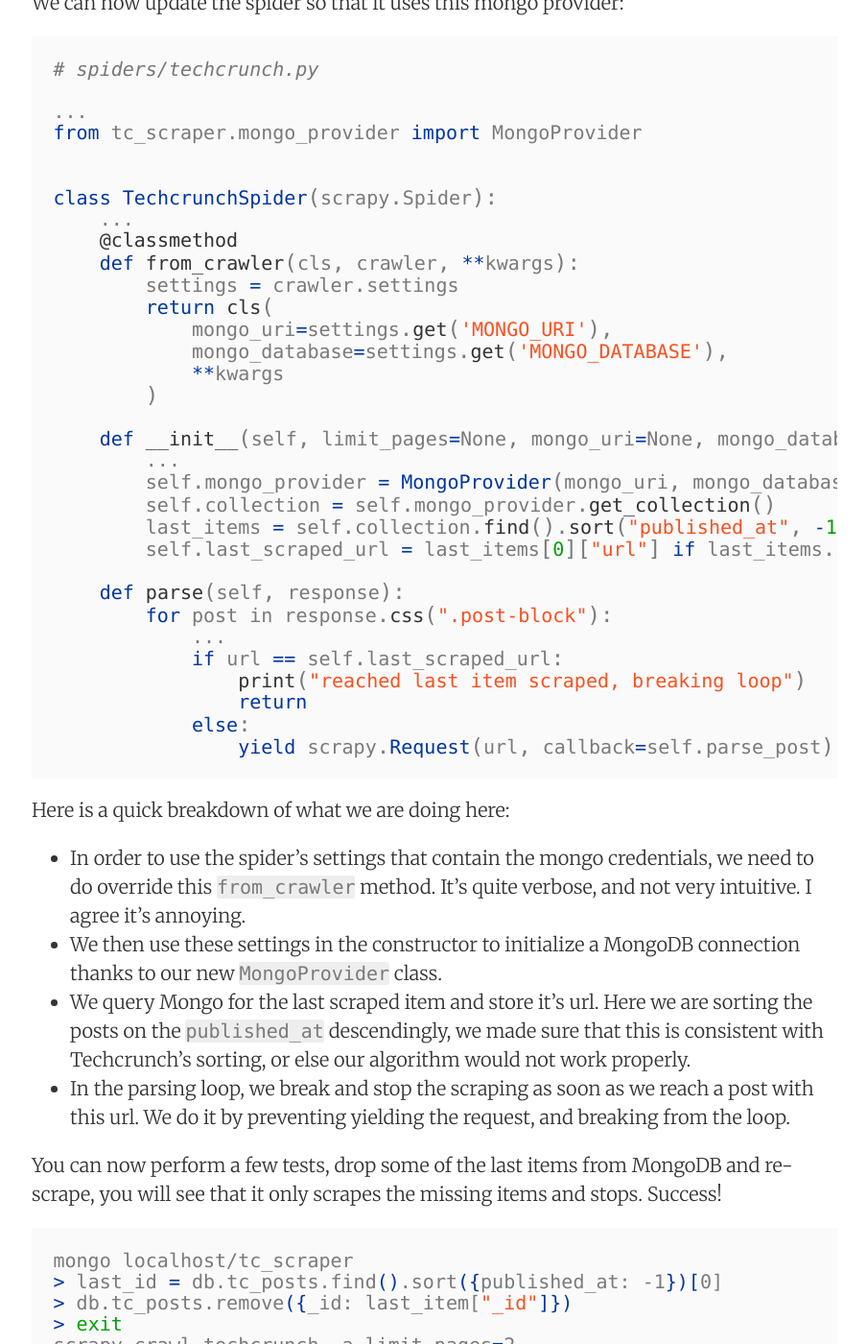
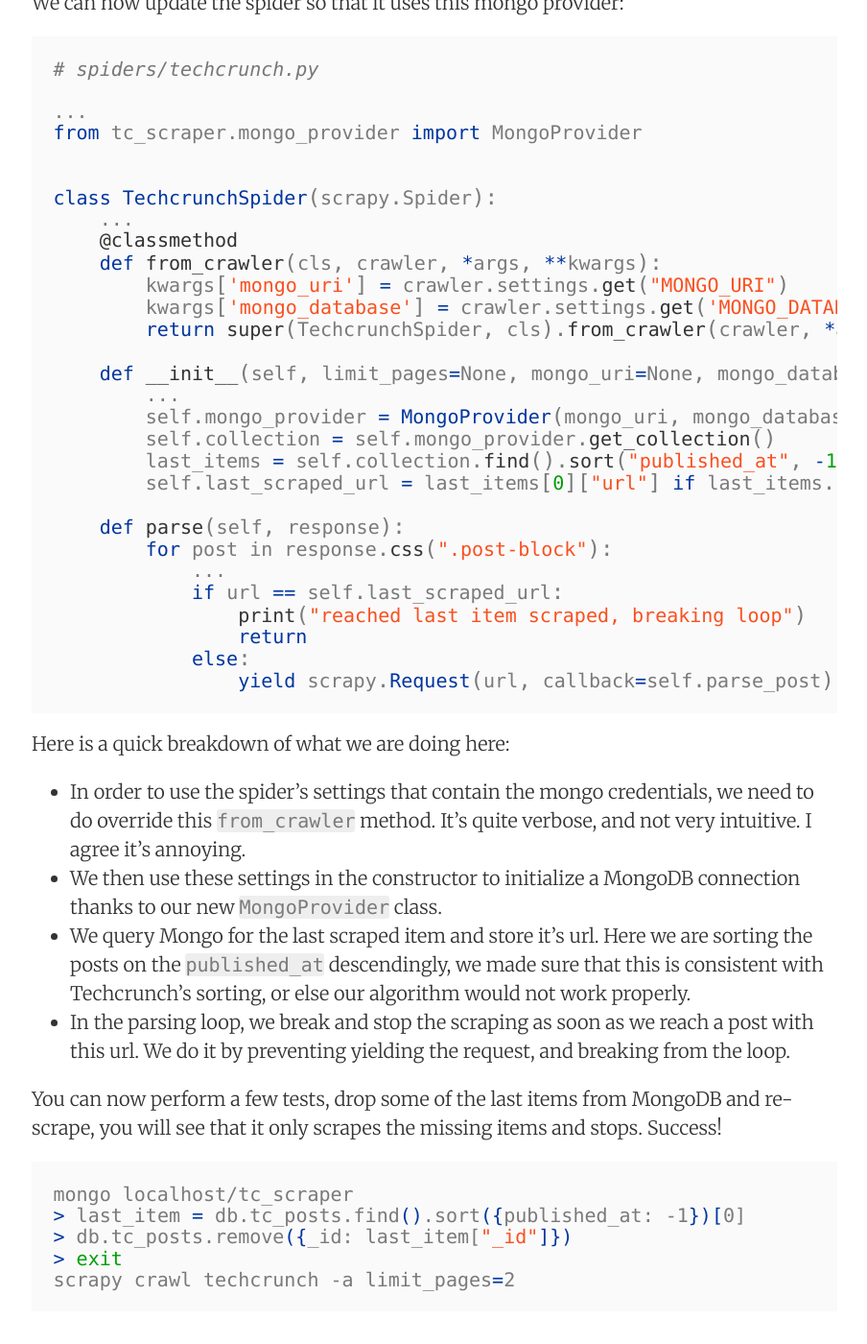
Before and after one commit to adipasquale/blog.dipasquale.fr, a Jekyll site: the page built from _posts/2018-12-17-incremental-scraping-with-scrapy-and-mongo.md, in a window 1280 px wide and 1400 px high, scrolled down 14706 px. Shown: the whole window at 96% size, without its empty margins (187-1091 px from the left). Built offline with Jekyll 4.4.1, drawn with Linux system fonts in a browser that asks for light colours; nearby versions of some CDN libraries; some of the changed text lies outside the part shown.

Commit message:
improved incremental scraping article, fixed from_crawler override

````diff
--- a/_posts/2018-12-17-incremental-scraping-with-scrapy-and-mongo.md
+++ b/_posts/2018-12-17-incremental-scraping-with-scrapy-and-mongo.md
@@ -461,13 +461,10 @@
 class TechcrunchSpider(scrapy.Spider):
     ...
     @classmethod
-    def from_crawler(cls, crawler, **kwargs):
-        settings = crawler.settings
-        return cls(
-            mongo_uri=settings.get('MONGO_URI'),
-            mongo_database=settings.get('MONGO_DATABASE'),
-            **kwargs
-        )
+    def from_crawler(cls, crawler, *args, **kwargs):
+        kwargs['mongo_uri'] = crawler.settings.get("MONGO_URI")
+        kwargs['mongo_database'] = crawler.settings.get('MONGO_DATABASE')
+        return super(TechcrunchSpider, cls).from_crawler(crawler, *args, **kwargs)
 
     def __init__(self, limit_pages=None, mongo_uri=None, mongo_database=None, *args, **kwargs):
         ...
@@ -499,7 +496,7 @@
 
 ```sh
 mongo localhost/tc_scraper
-> last_id = db.tc_posts.find().sort({published_at: -1})[0]
+> last_item = db.tc_posts.find().sort({published_at: -1})[0]
 > db.tc_posts.remove({_id: last_item["_id"]})
 > exit
 scrapy crawl techcrunch -a limit_pages=2
````
Also changed, not shown: other parts of _posts/2018-12-17-incremental-scraping-with-scrapy-and-mongo.md (+2 -0 lines).
